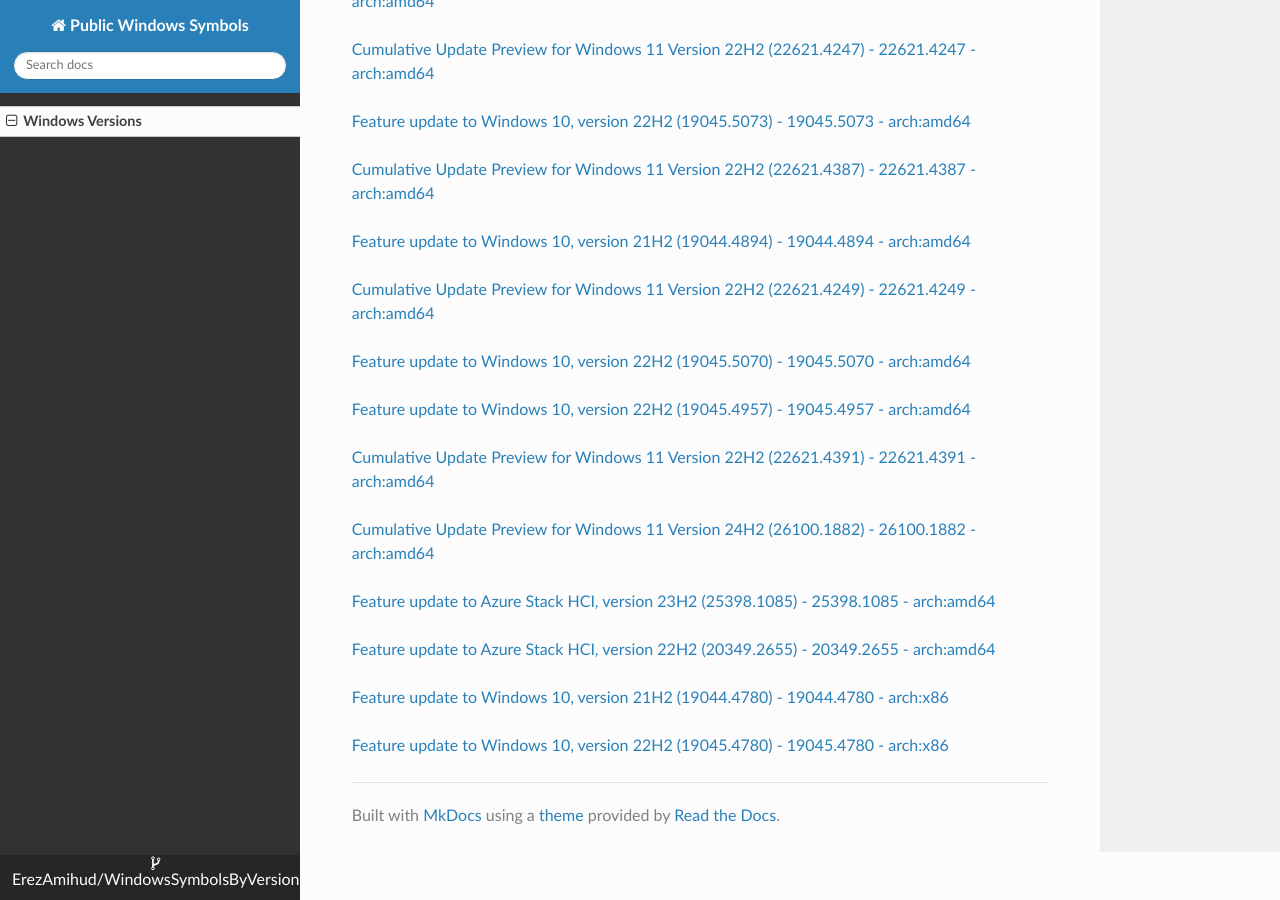
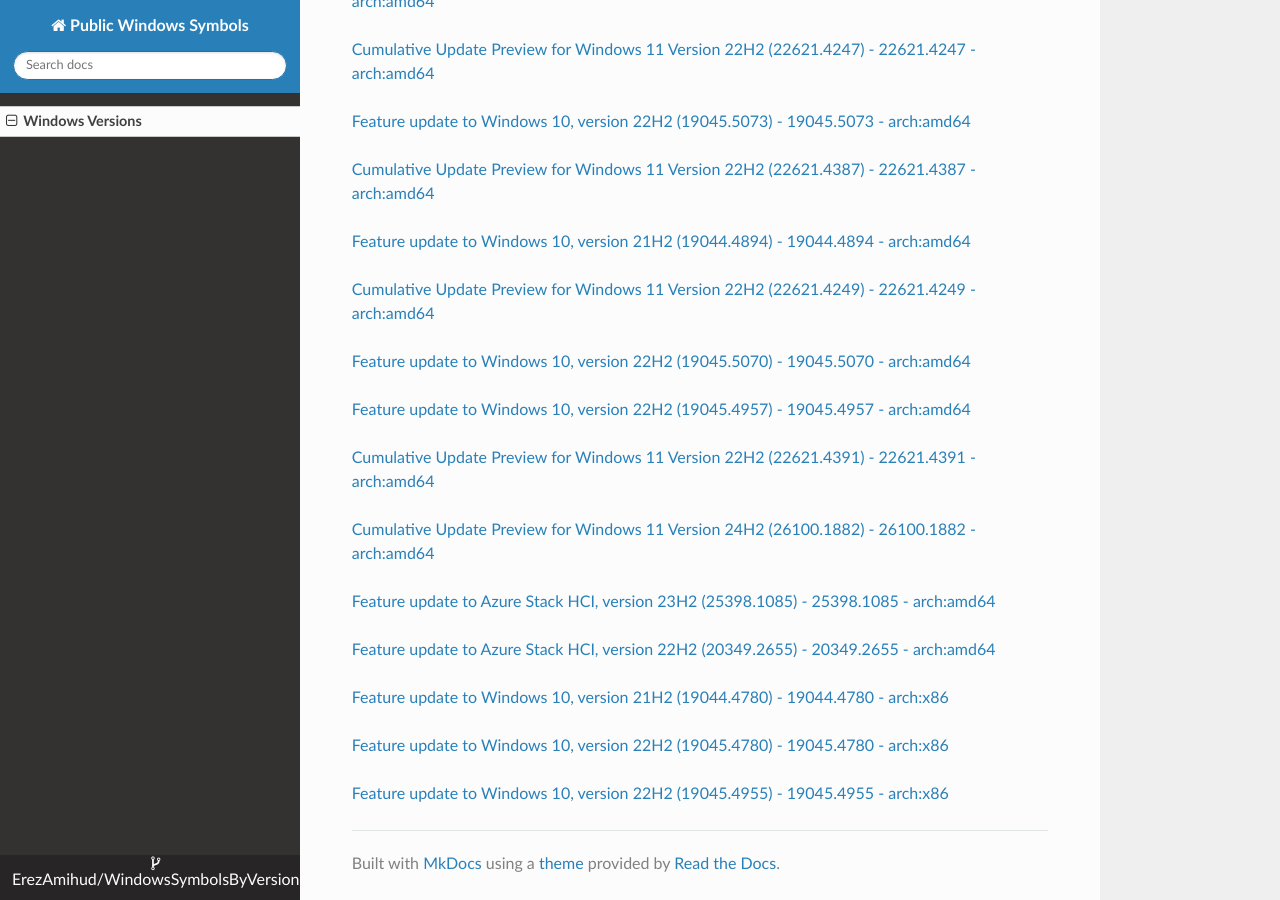
Before and after one commit to ErezAmihud/WindowsSymbolsByVersion, an MkDocs documentation site: the page built from docs/index.md, in a window 1280 px wide and 900 px high, scrolled down 7181 px. Built offline with MkDocs 1.6.1, drawn with Linux system fonts in a browser that asks for light colours; nearby versions of some CDN libraries.

Commit message:
Automated commit, add manifest for fc348bf4-2b84-4c0c-89cd-7c285229df34

```diff
--- a/docs/index.md
+++ b/docs/index.md
@@ -367,3 +367,6 @@
 
 
 [Feature update to Windows 10, version 22H2 (19045.4780) - 19045.4780 - arch:x86](https://github.com/ErezAmihud/WindowsSymbolsByVersion/blob/main/manifests/6b2c7372-e1fb-4c89-8456-902902e5ae7c.manifest)
+
+
+[Feature update to Windows 10, version 22H2 (19045.4955) - 19045.4955 - arch:x86](https://github.com/ErezAmihud/WindowsSymbolsByVersion/blob/main/manifests/fc348bf4-2b84-4c0c-89cd-7c285229df34.manifest)
```
Also changed, not shown: process_builds.json (+1 -1 lines), 1 other file.
